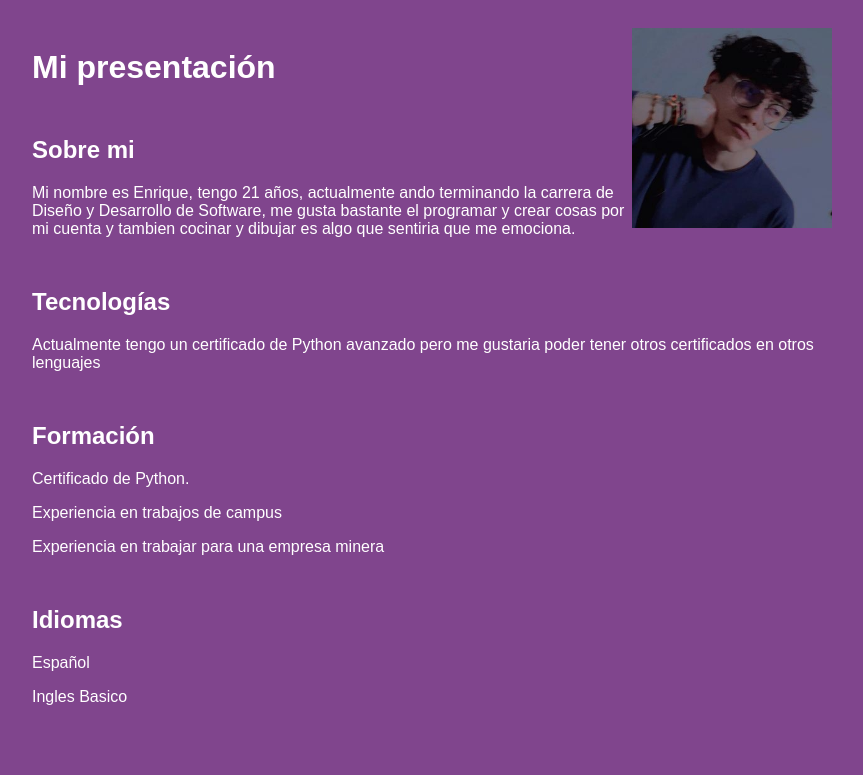
After one commit to SirLoky/Tareas, a PHP site: page /Actividad_Tarea.html in a window 1280 px wide. The commit adds this page. Shown: the top 775 px of the page, without its empty margins (208-1071 px from the left). Run offline with PHP 8.4, Linux system fonts and the light colour scheme.

Commit message:
LaboratorioTerminado

```diff
--- /dev/null
+++ b/Semana-2/Actividad_Tarea.html
@@ -0,0 +1,42 @@
+<!DOCTYPE html>
+<html>
+<head>
+    <title>Mi presentación</title>
+    <link rel="stylesheet" type="text/css" href="CSS/CSS_TAREA.css">
+</head>
+<body>
+    <div id="contenedor">
+        <div id="avatar">
+            <img src="Enrique.jpg" alt="Mi Avatar">
+        </div>
+        <div id="presentacion">
+            <h1>Mi presentación</h1>
+        </div>
+        <div id="sobreMi">
+            <h2>Sobre mi</h2>
+            <p>Mi nombre es Enrique, tengo 21 años,
+                actualmente ando terminando la carrera de Diseño y Desarrollo de Software,
+                me gusta bastante el programar y crear cosas por mi cuenta y tambien cocinar y
+                dibujar es algo que sentiria que me emociona.
+            </p>
+        </div>
+        <div id="tecnologias">
+            <h2>Tecnologías</h2>
+            <p>Actualmente tengo un certificado de Python avanzado
+                pero me gustaria poder tener otros certificados en otros lenguajes
+            </p>
+        </div>
+        <div id="formacion">
+            <h2>Formación</h2>
+            <p>Certificado de Python.</p>
+            <p>Experiencia en trabajos de campus</p>
+            <p>Experiencia en trabajar para una empresa minera</p>
+        </div>
+        <div id="idiomas">
+            <h2>Idiomas</h2>
+            <p>Español</p>
+            <p>Ingles Basico</p>
+        </div>
+    </div>
+</body>
+</html>
--- a/Semana-2/CSS/CSS_11.css
+++ b/Semana-2/CSS/CSS_11.css
@@ -1,4 +1,4 @@
-hi{
+h1{
     color: #ef746f;
     text-align: center;
     text-transform: uppercase;
--- /dev/null
+++ b/Semana-2/CSS/CSS_TAREA.css
@@ -0,0 +1,30 @@
+body {
+    background-color: #80458D;
+    color: white;
+    font-family: Arial, sans-serif;
+}
+
+#contenedor {
+    max-width: 800px;
+    margin: 0 auto;
+    padding: 20px;
+}
+
+#avatar {
+    float: right;
+    width: 200px;
+    height: 200px;
+}
+
+#avatar img {
+    width: 100%;
+    height: auto;
+}
+
+#presentacion, #sobreMi, #tecnologias, #formacion, #idiomas {
+    margin-bottom: 50px;
+}
+
+#presentacion h2, #sobreMi h2, #tecnologias h2, #formacion h2, #idiomas h2 {
+    margin-bottom: 20px;
+}
```
Also changed, not shown: Semana-2/Enrique.jpg (added).
